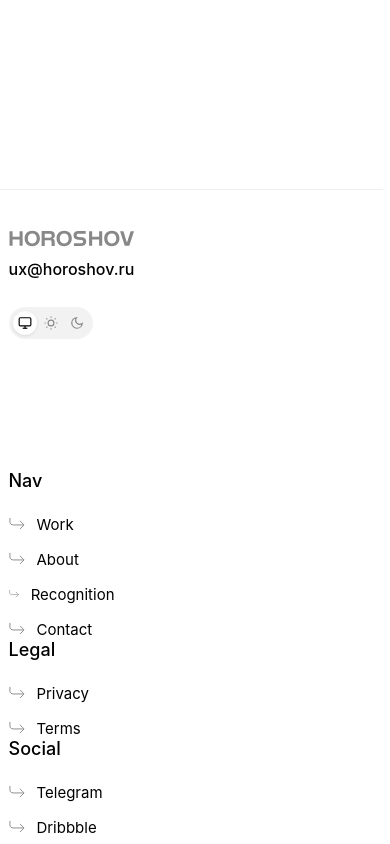
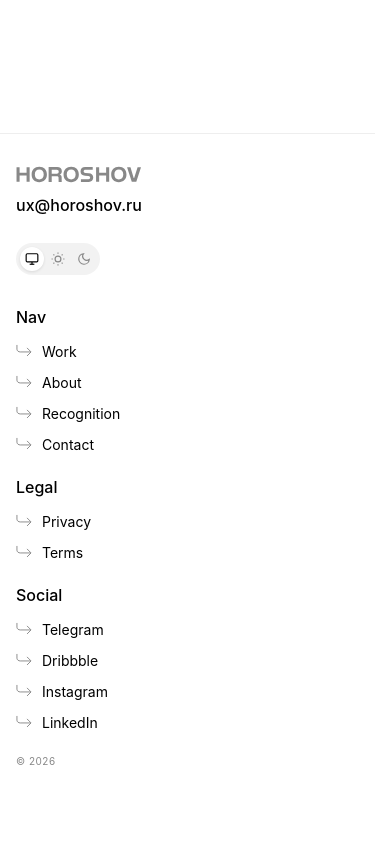
Before and after one commit to Horoshov/my-portfolio, a React (Vite) app: page / in a window 390 px wide. Shown: the part 7380-8224 px from the top of the page. After the commit the page ends 8187 px from the top, so only its background shows below. Built offline with nearby package versions, Linux system fonts and the light colour scheme.

Commit message:
Update Footer styles

```diff
--- a/src/components/Footer.module.css
+++ b/src/components/Footer.module.css
@@ -1,11 +1,11 @@
 /* Footer.module.css */
+.mainFooter,
+.mainFooter * {
+  box-sizing: border-box;
+}
+
 .mainFooter {
-  width: 100vw;
-  position: relative;
-  left: 50%;
-  right: 50%;
-  margin-left: -50vw;
-  margin-right: -50vw;
+  width: 100%;
   background-color: var(--bg-color);
   border-top: 1px solid var(--border-color);
   padding: 40px 0 60px;
@@ -15,13 +15,12 @@
 .footerContainer {
   width: 100%;
   max-width: 1728px;
-  padding: 0 var(--container-padding);
+  padding: 0 var(--container-padding, 24px);
   display: flex;
   justify-content: space-between;
   align-items: flex-start;
-  position: relative;
-  margin-left: auto;
-  margin-right: auto;
+  gap: 40px;
+  margin: 0 auto;
 }
 
 .footerBrandSide {
@@ -30,6 +29,7 @@
   gap: 12px;
   min-height: 180px;
   position: relative;
+  flex-shrink: 0;
 }
 
 .footerLogoStatic {
@@ -70,29 +70,36 @@
 }
 
 .footerMenuWrapper {
+  display: flex;
+  flex-direction: column;
+  flex: 0 1 auto;
+}
+
+.footerLinksGrid {
   display: grid;
-  grid-template-columns: repeat(3, minmax(0, 1fr));
-  gap: 80px;
+  grid-template-columns: repeat(3, minmax(110px, max-content));
+  column-gap: 48px;
+  row-gap: 28px;
 }
 
 .footerLinksColumn,
 .footerLinkList {
   display: flex;
   flex-direction: column;
-  gap: 16px;
+  gap: 14px;
 }
 
 .footerSectionTitle {
   font-size: 18px;
   font-weight: 500;
-  margin-bottom: 8px;
+  margin-bottom: 6px;
   color: var(--text-color);
 }
 
 .linkNoLine {
   display: flex;
   align-items: center;
-  gap: 12px;
+  gap: 10px;
   text-decoration: none;
   color: var(--text-color);
   font-size: 15px;
@@ -107,16 +114,26 @@
 .linkIcon {
   width: 16px;
   height: 16px;
+  flex-shrink: 0;
   display: flex;
   align-items: center;
   color: var(--gray-text);
 }
 
-/* Медиазапросы внутри модуля */
+/* Планшеты и узкие десктопы */
 @media (max-width: 1024px) {
+  .mainFooter {
+    margin-top: 80px;
+    padding: 36px 0 48px;
+  }
+
   .footerContainer {
     flex-direction: column;
-    gap: 60px;
+    gap: 40px;
+  }
+
+  .footerBrandSide {
+    min-height: auto;
   }
 
   .footerCopyright.desktopOnly {
@@ -125,14 +142,53 @@
 
   .footerCopyright.mobileOnly {
     display: block;
-    grid-column: span 3;
-    margin-top: 40px;
+    margin-top: 28px;
   }
 
   .footerMenuWrapper {
+    width: 100%;
+  }
+
+  .footerLinksGrid {
     grid-template-columns: repeat(3, minmax(0, 1fr));
-    gap: 20px;
-    width: 100%;
+    gap: 24px 28px;
+  }
+}
+
+/* Мобильные экраны */
+@media (max-width: 768px) {
+  .mainFooter {
+    margin-top: 64px;
+    padding: 32px 0 40px;
+  }
+
+  .footerContainer {
+    gap: 32px;
+  }
+
+  .footerLinksGrid {
+    grid-template-columns: repeat(2, minmax(0, 1fr));
+    gap: 28px 20px;
+  }
+}
+
+@media (max-width: 480px) {
+  .footerLinksGrid {
+    grid-template-columns: 1fr;
+    gap: 24px;
+  }
+
+  .footerSectionTitle {
+    font-size: 16px;
+    margin-bottom: 2px;
+  }
+
+  .linkNoLine {
+    font-size: 14px;
+  }
+
+  .footerCopyright.mobileOnly {
+    margin-top: 24px;
   }
 }
 
```
